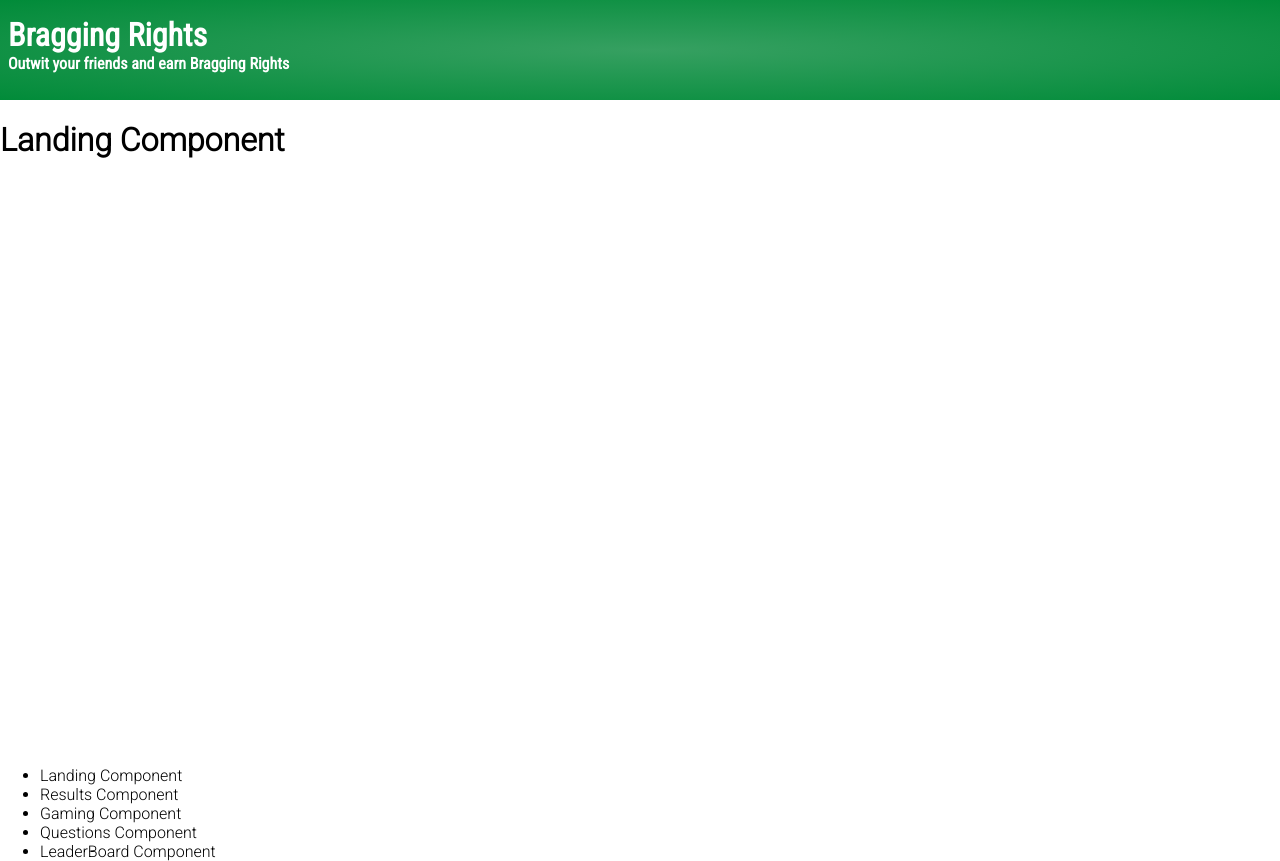
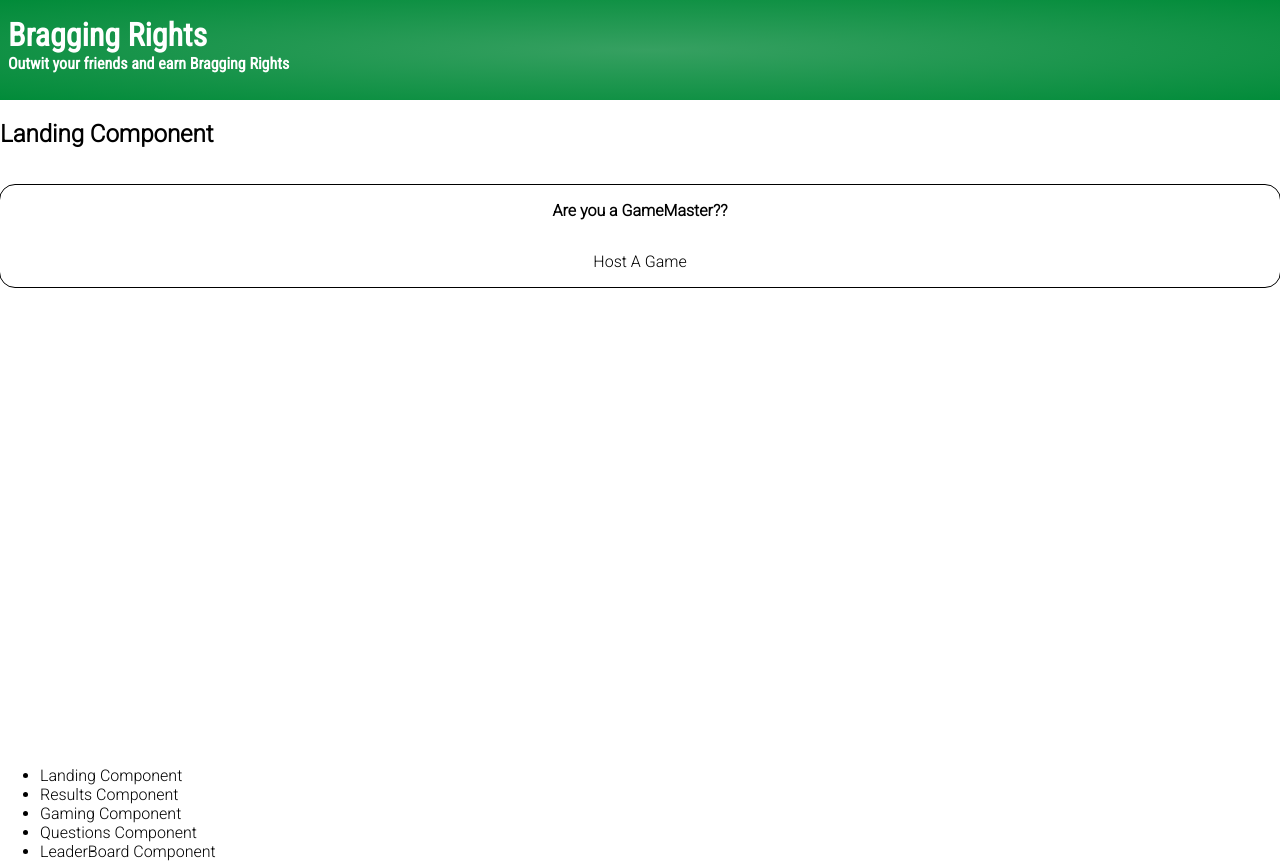
Before and after one commit to chingu-voyages/v8-chimeras-team-01, a React (Create React App) app: page / in a window 1280 px wide. Built offline with nearby package versions, Linux system fonts and the light colour scheme.

Commit message:
Initial layout of fame button box

```diff
--- a/src/components/Landing/Landing.js
+++ b/src/components/Landing/Landing.js
@@ -3,8 +3,14 @@ import './index.css';
 
 export default function Landing() {
   return (
-    <div id="landing">
+    <section id="landing">
         <h1>Landing Component</h1>
-    </div>
+        <article className="start-game-section">
+          <div className="start-game-button">
+            <p><strong>Are you a GameMaster??</strong></p>
+            <p>Host A Game</p>
+          </div>
+        </article>
+    </section>
   )
 }
--- a/src/components/Landing/index.css
+++ b/src/components/Landing/index.css
@@ -6,3 +6,25 @@
   width: 100%;
   min-height: calc(100vh - 150px);
 }
+
+.start-game-section {
+  display: flex;
+  flex-flow: column nowrap;
+  justify-content: space-evenly;
+  align-items: center;
+  width: 100%;
+  padding: 0;
+  margin: 0 auto;
+}
+
+.start-game-button {
+  display: flex;
+  flex-flow: column nowrap;
+  justify-content: center;
+  align-items: center;
+  width: 100%;
+  padding: 0;
+  margin: 1em;
+  border: 1px solid #000;
+  border-radius: 1em;
+}
```
